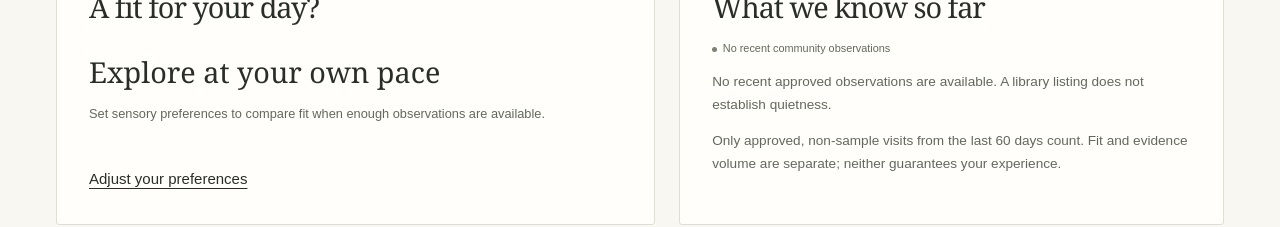
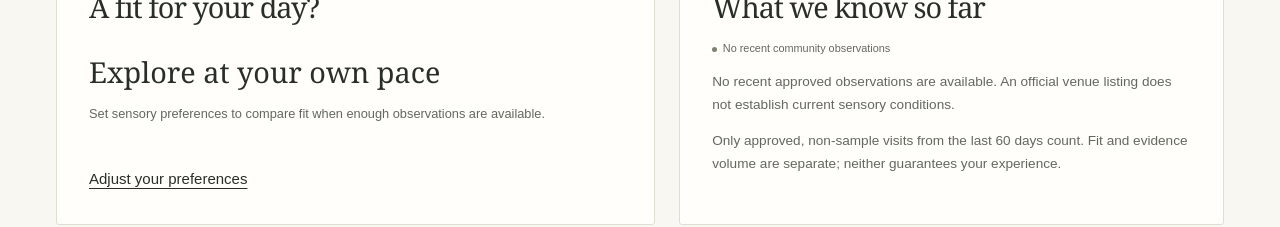
Before and after one commit to cx-57/QuietSpace, a Next.js app: page /spaces/boston-common in a window 1280 px wide. Shown: the part 569-796 px from the top of the page. Built offline with nearby package versions, Linux system fonts and the light colour scheme.

Commit message:
Keep missing-sensory wording category-neutral

```diff
--- a/src/components/space-detail.tsx
+++ b/src/components/space-detail.tsx
@@ -24,7 +24,7 @@ export function SpaceDetail({ space, asOf }: { space: PublicSpace; asOf: string
       <Link href="/preferences">Adjust your preferences</Link>
     </section><section className="panel" aria-labelledby="evidence-heading"><p className="eyebrow">Evidence, separately</p><h2 id="evidence-heading">What we know so far</h2>
       <ConfidenceLabel evidence={evidence} />
-      <p>{evidence.approvedRecentCount ? `${evidence.distinctObservationDates} distinct observation dates in the venue’s time zone.` : "No recent approved observations are available. A library listing does not establish quietness."}</p>
+      <p>{evidence.approvedRecentCount ? `${evidence.distinctObservationDates} distinct observation dates in the venue’s time zone.` : "No recent approved observations are available. An official venue listing does not establish current sensory conditions."}</p>
       {evidence.latestObservedAt && <p>Latest eligible visit: <SourceDate value={evidence.latestObservedAt} />.</p>}
       <p className="small muted">Only approved, non-sample visits from the last 60 days count. Fit and evidence volume are separate; neither guarantees your experience.</p>
     </section></div>
```
